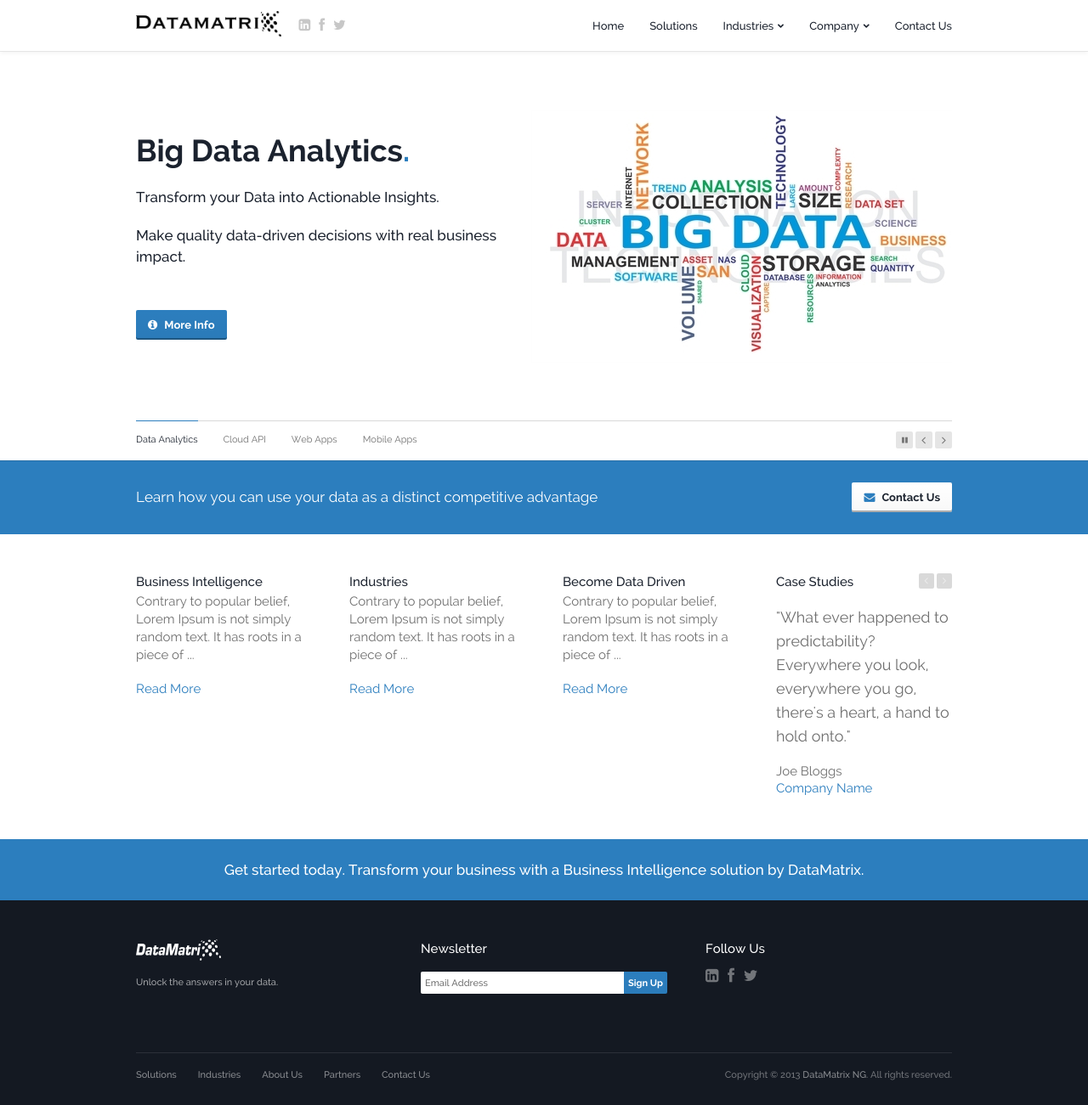
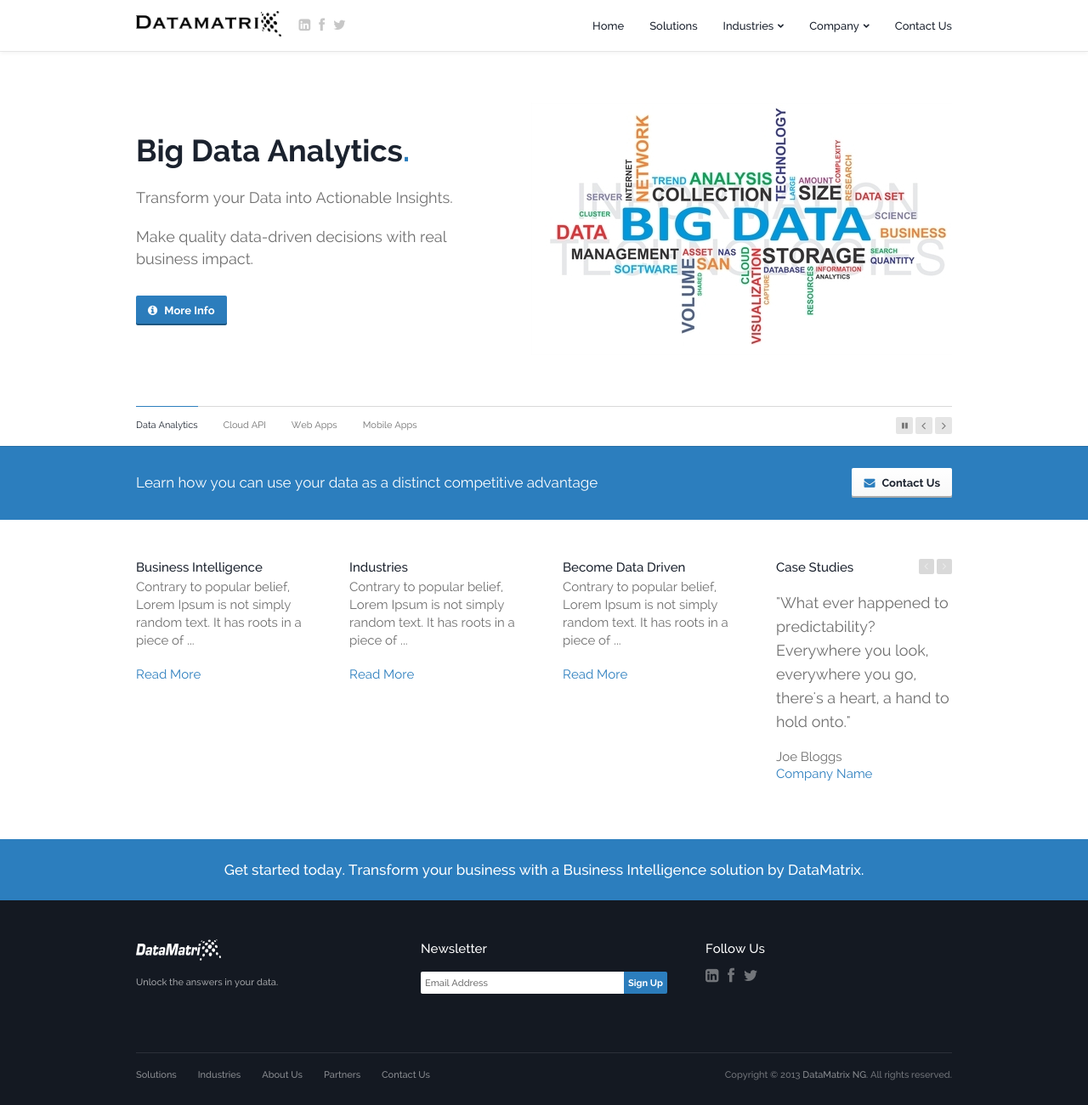
Before and after one commit to dtmtx/dtmtx.github.io, a Jekyll site: the page built from index.html, in a window 1280 px wide and 1301 px high. Shown: the whole window at 85% size. Built offline with Jekyll 4.4.1, drawn with Linux system fonts in a browser that asks for light colours; Markdown is read by kramdown in place of the engine named in the settings.

Commit message:
change banner text font tag to p

```diff
--- a/index.html
+++ b/index.html
@@ -29,8 +29,8 @@ active: current
                     <h1>Big Data Analytics<span>.</span></h1>
                     <!-- Text Make quality informed decisions by getting quick insights from your data-->
                     <p></p>
-                    <h2>Transform your Data into Actionable Insights.</h2>
-                    <h2>Make quality data-driven decisions with real business impact.</h2>
+                    <p>Transform your Data into Actionable Insights.</p>
+                    <p>Make quality data-driven decisions with real business impact.</p>
                     <!-- Button -->
                     <a class="button accent" href="solutions.html"><i class="fa fa-info-circle"></i>More Info</a>
                     <!-- Button -->
@@ -75,8 +75,8 @@ active: current
                     <h1>API Development<span>.</span></h>
                     <!-- Text Make quality informed decisions by getting quick insights from your data-->
                     <p></p>
-                    <h2>Build a scalable data and business foundation for your web and mobile app.</h2>
-                    <h2>Create new opportunities, drive growth and deliver new customized services with ease.</h2>
+                    <p>Build a scalable data and business foundation for your web and mobile app.</p>
+                    <p>Create new opportunities, drive growth and deliver new customized services with ease.</p>
                     <!-- Button -->
                     <a class="button accent" href="solutions.html"><i class="fa fa-info-circle"></i>More Info</a>
                     <!-- Button -->
@@ -164,7 +164,7 @@ active: current
                     <h1>Go Mobile<span>.</span></h1>
                     <!-- Text Make quality informed decisions by getting quick insights from your data-->
                     <p></p>
-                    <h2>Increase customer engagement and loyalty by going mobile.</h2>
+                    <p>Increase customer engagement and loyalty by going mobile.</p>
                     <!-- Button -->
                     <a class="button accent" href="solutions.html"><i class="fa fa-info-circle"></i>More Info</a>
                     <!-- Button -->
```
